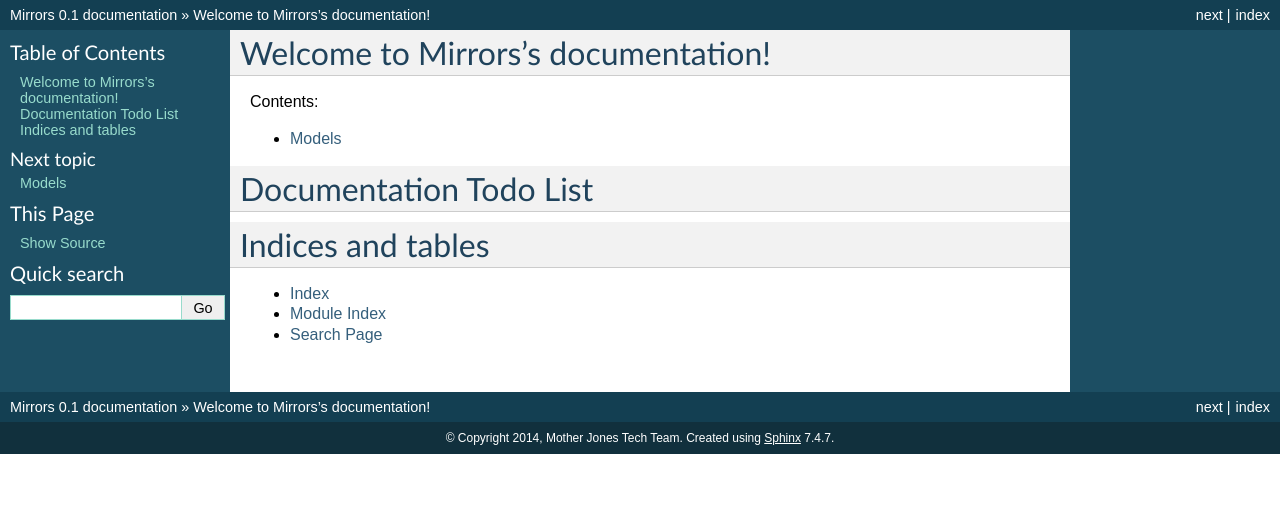
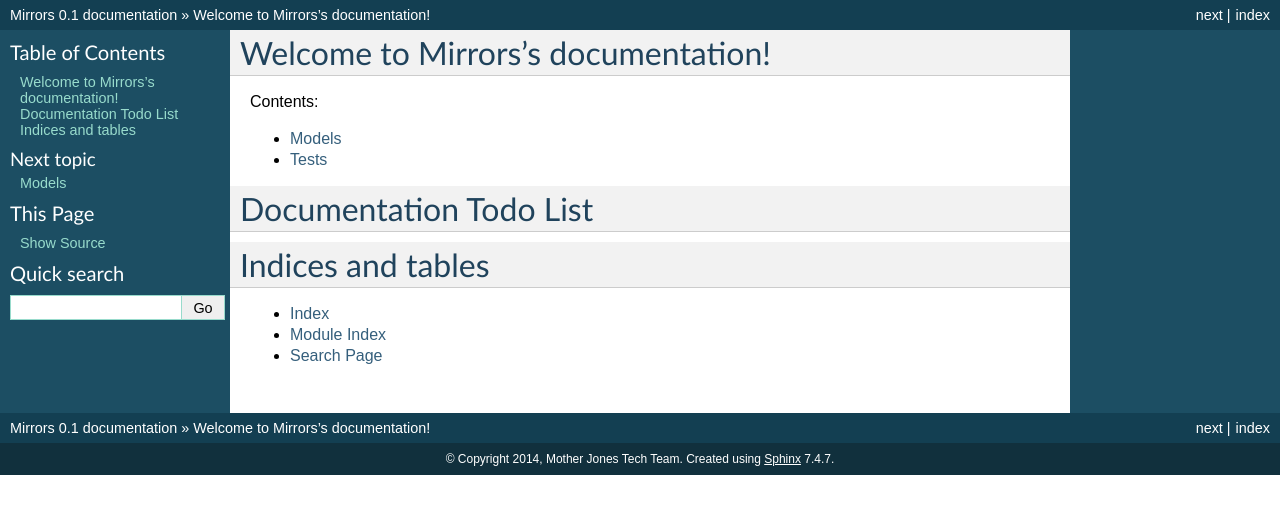
Before and after one commit to motherjones/mirrors, a Sphinx documentation site: the page built from docs/index.rst, in a window 1280 px wide. Shown: the top 514 px of the page. Built offline with Sphinx 7.4.7, drawn with Linux system fonts in a browser that asks for light colours.

Commit message:
updated documentation

```diff
--- a/docs/conf.py
+++ b/docs/conf.py
@@ -36,6 +36,7 @@ settings.configure()
 # ones.
 extensions = [
     'sphinx.ext.autodoc',
+    'sphinx.ext.intersphinx',
     'sphinx.ext.todo',
     'sphinx.ext.coverage',
 ]
--- a/docs/index.rst
+++ b/docs/index.rst
@@ -7,6 +7,7 @@ Contents:
    :maxdepth: 2
 
    content/models
+   content/tests
 
 Documentation Todo List
 =======================
```
